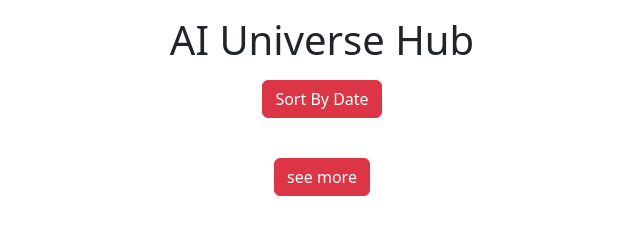
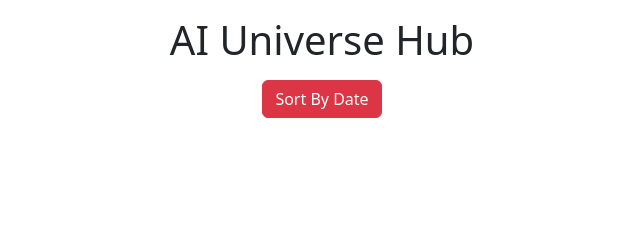
Before and after one commit to sajibsaifullah/AI-universe-hub-assignment, a plain HTML site: page index.html in a window 1280 px wide. Both pictures are taken after a click on the button "see more". Shown: the whole page, without its empty margins (318-958 px from the left). Drawn offline with nearby package versions, Linux system fonts and the light colour scheme; no server answers.

Commit message:
functioning seeMore btn

```diff
--- a/index.html
+++ b/index.html
@@ -27,7 +27,7 @@
 
             </div>
             <div class="text-center mt-4">
-                <button onclick="displayAllCard()" type="button" class="btn btn-danger">see more</button>
+                <button id="btn-see-more" type="button" class="btn btn-danger">see more</button>
             </div>
         </section>
         <!-- card section ends -->
--- a/js/index.js
+++ b/js/index.js
@@ -38,10 +38,19 @@ const displayCardData = (cards) => {
     });
 }
 
-const displayAllCard = () => {
+document.getElementById('btn-see-more').addEventListener('click', function () {
     fetch('https://openapi.programming-hero.com/api/ai/tools')
         .then(res => res.json())
         .then(data => displayCardData(data.data.tools));
-}
+
+    const seMore = document.getElementById('btn-see-more');
+    seMore.classList.add('d-none');
+})
+
+// const displayAllCard = () => {
+//     fetch('https://openapi.programming-hero.com/api/ai/tools')
+//         .then(res => res.json())
+//         .then(data => displayCardData(data.data.tools));
+// }
 
 loadCardData();
```
